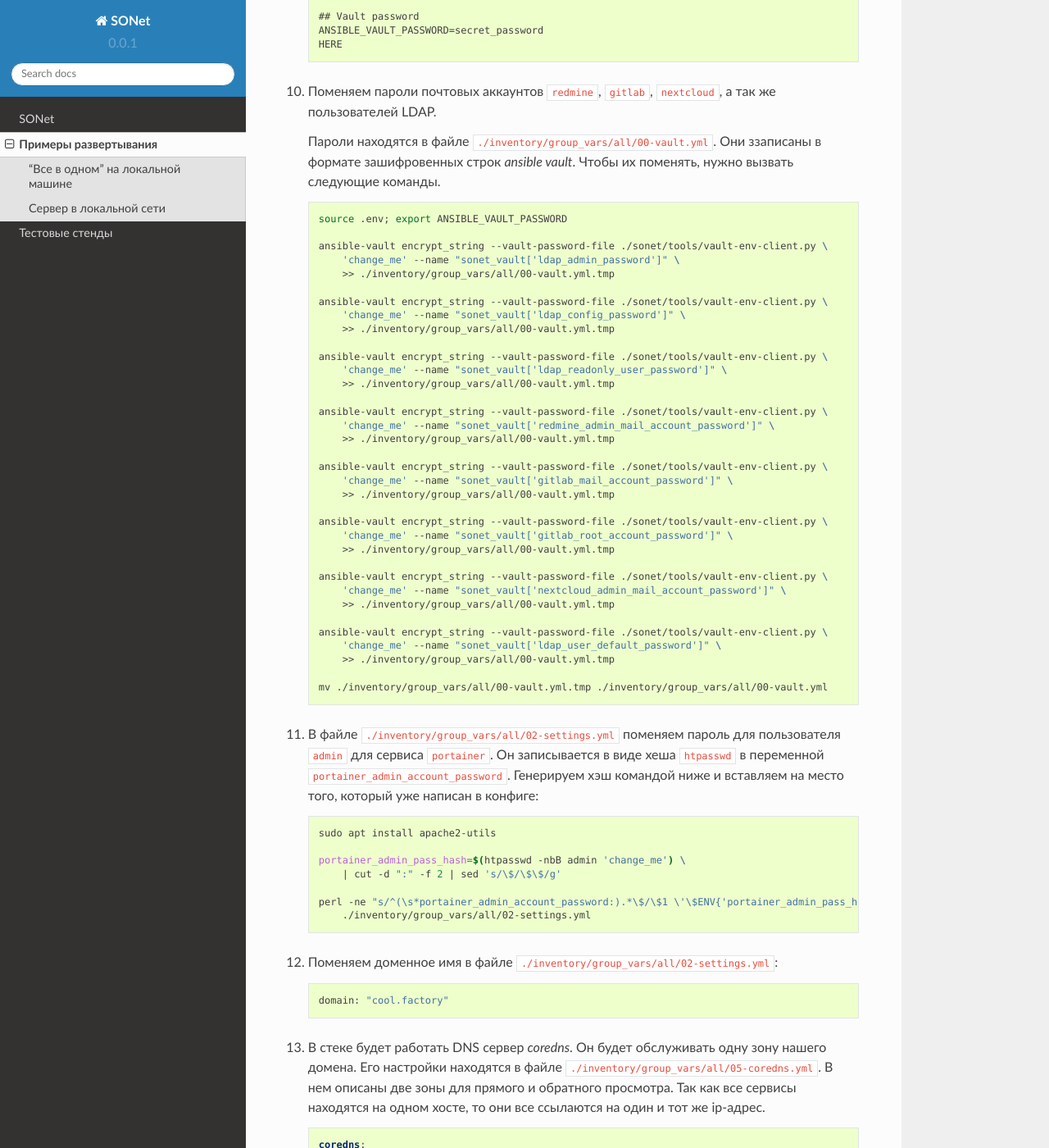
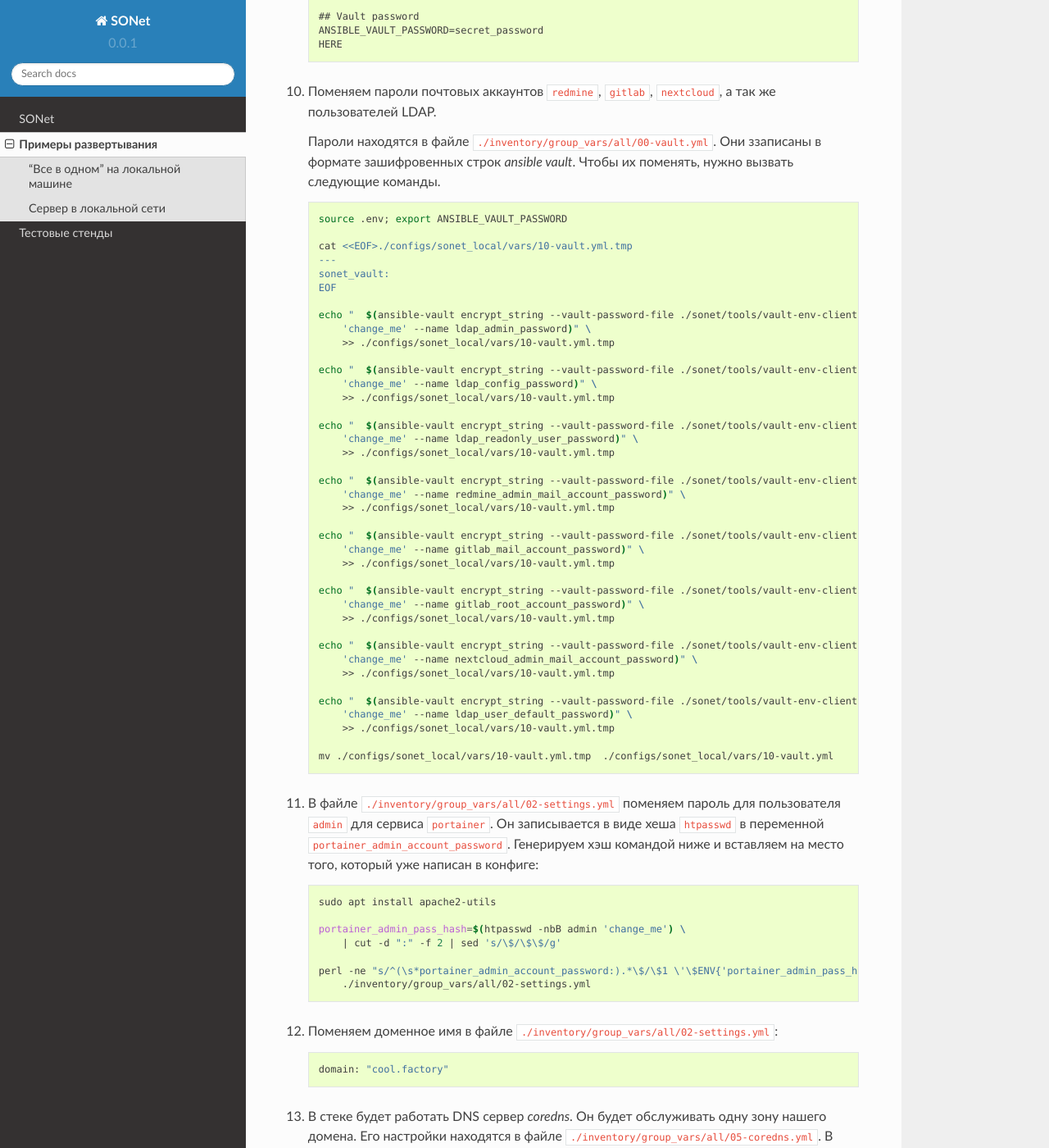
Before and after one commit to userusr/sonet, a Sphinx documentation site: the page built from docs/examples.rst, in a window 1280 px wide and 1400 px high, scrolled down 4130 px. Shown: the whole window at 82% size. Built offline with Sphinx 7.4.7 and the Read the Docs theme 2.0.0, drawn with Linux system fonts in a browser that asks for light colours.

Commit message:
Fixed passwords creation script

```diff
--- a/docs/examples.rst
+++ b/docs/examples.rst
@@ -296,39 +296,44 @@ Cервер в локальной сети
 
         source .env; export ANSIBLE_VAULT_PASSWORD
 
-        ansible-vault encrypt_string --vault-password-file ./sonet/tools/vault-env-client.py \
-            'change_me' --name "sonet_vault['ldap_admin_password']" \
-            >> ./inventory/group_vars/all/00-vault.yml.tmp
+        cat <<EOF>./configs/sonet_local/vars/10-vault.yml.tmp
+        ---
+        sonet_vault:
+        EOF
 
-        ansible-vault encrypt_string --vault-password-file ./sonet/tools/vault-env-client.py \
-            'change_me' --name "sonet_vault['ldap_config_password']" \
-            >> ./inventory/group_vars/all/00-vault.yml.tmp
+        echo "  $(ansible-vault encrypt_string --vault-password-file ./sonet/tools/vault-env-client.py \
+            'change_me' --name ldap_admin_password)" \
+            >> ./configs/sonet_local/vars/10-vault.yml.tmp
 
-        ansible-vault encrypt_string --vault-password-file ./sonet/tools/vault-env-client.py \
-            'change_me' --name "sonet_vault['ldap_readonly_user_password']" \
-            >> ./inventory/group_vars/all/00-vault.yml.tmp
+        echo "  $(ansible-vault encrypt_string --vault-password-file ./sonet/tools/vault-env-client.py \
+            'change_me' --name ldap_config_password)" \
+            >> ./configs/sonet_local/vars/10-vault.yml.tmp
 
-        ansible-vault encrypt_string --vault-password-file ./sonet/tools/vault-env-client.py \
-            'change_me' --name "sonet_vault['redmine_admin_mail_account_password']" \
-            >> ./inventory/group_vars/all/00-vault.yml.tmp
+        echo "  $(ansible-vault encrypt_string --vault-password-file ./sonet/tools/vault-env-client.py \
+            'change_me' --name ldap_readonly_user_password)" \
+            >> ./configs/sonet_local/vars/10-vault.yml.tmp
 
-        ansible-vault encrypt_string --vault-password-file ./sonet/tools/vault-env-client.py \
-            'change_me' --name "sonet_vault['gitlab_mail_account_password']" \
-            >> ./inventory/group_vars/all/00-vault.yml.tmp
+        echo "  $(ansible-vault encrypt_string --vault-password-file ./sonet/tools/vault-env-client.py \
+            'change_me' --name redmine_admin_mail_account_password)" \
+            >> ./configs/sonet_local/vars/10-vault.yml.tmp
 
-        ansible-vault encrypt_string --vault-password-file ./sonet/tools/vault-env-client.py \
-            'change_me' --name "sonet_vault['gitlab_root_account_password']" \
-            >> ./inventory/group_vars/all/00-vault.yml.tmp
+        echo "  $(ansible-vault encrypt_string --vault-password-file ./sonet/tools/vault-env-client.py \
+            'change_me' --name gitlab_mail_account_password)" \
+            >> ./configs/sonet_local/vars/10-vault.yml.tmp
 
-        ansible-vault encrypt_string --vault-password-file ./sonet/tools/vault-env-client.py \
-            'change_me' --name "sonet_vault['nextcloud_admin_mail_account_password']" \
-            >> ./inventory/group_vars/all/00-vault.yml.tmp
+        echo "  $(ansible-vault encrypt_string --vault-password-file ./sonet/tools/vault-env-client.py \
+            'change_me' --name gitlab_root_account_password)" \
+            >> ./configs/sonet_local/vars/10-vault.yml.tmp
 
-        ansible-vault encrypt_string --vault-password-file ./sonet/tools/vault-env-client.py \
-            'change_me' --name "sonet_vault['ldap_user_default_password']" \
-            >> ./inventory/group_vars/all/00-vault.yml.tmp
+        echo "  $(ansible-vault encrypt_string --vault-password-file ./sonet/tools/vault-env-client.py \
+            'change_me' --name nextcloud_admin_mail_account_password)" \
+            >> ./configs/sonet_local/vars/10-vault.yml.tmp
 
-        mv ./inventory/group_vars/all/00-vault.yml.tmp ./inventory/group_vars/all/00-vault.yml
+        echo "  $(ansible-vault encrypt_string --vault-password-file ./sonet/tools/vault-env-client.py \
+            'change_me' --name ldap_user_default_password)" \
+            >> ./configs/sonet_local/vars/10-vault.yml.tmp
+
+        mv ./configs/sonet_local/vars/10-vault.yml.tmp  ./configs/sonet_local/vars/10-vault.yml
 
 #.  В файле ``./inventory/group_vars/all/02-settings.yml`` поменяем пароль для
     пользователя ``admin`` для сервиса ``portainer``. Он записывается в виде хеша
```
